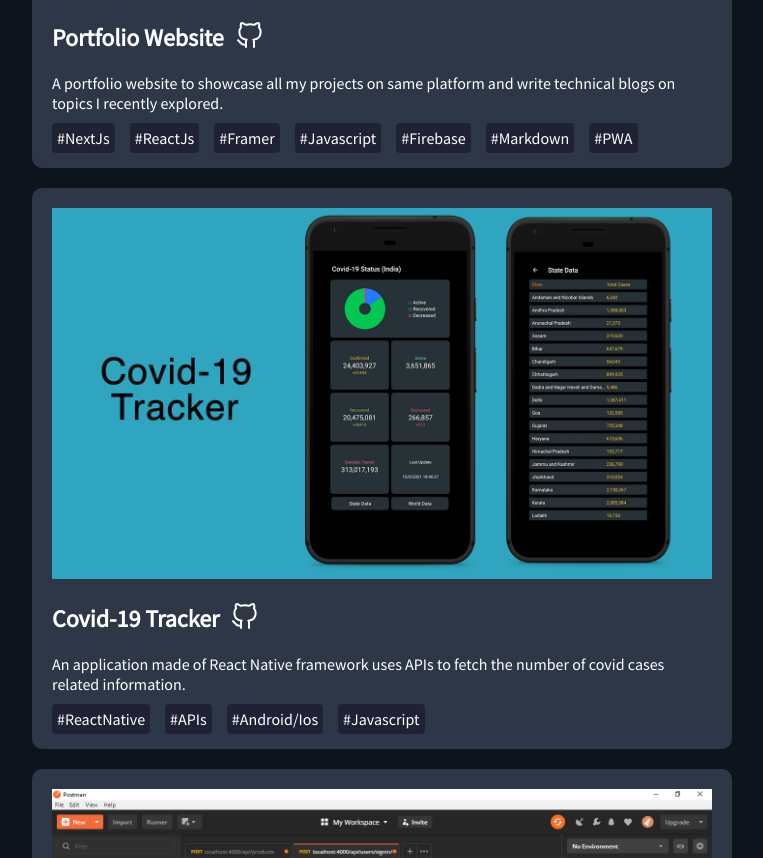
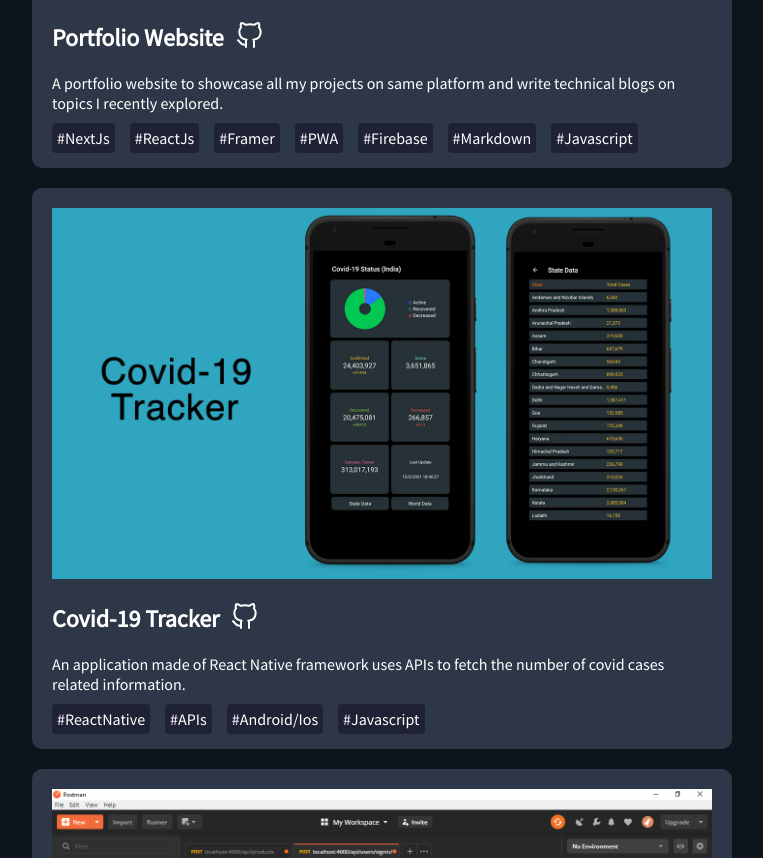
Before and after one commit to Jaybhade/portfolio-website, a Next.js app: page / in a window 1280 px wide. Shown: the part 1340-2198 px from the top of the page, without its empty margins (258-1021 px from the left). Built offline with nearby package versions, Linux system fonts and the light colour scheme.

Commit message:
minor ui changes

```diff
--- a/pages/index.js
+++ b/pages/index.js
@@ -234,7 +234,7 @@ export default function Home() {
             <Tag>#NextJs</Tag>
             <Tag>#ReactJs</Tag>
             <Tag>#Framer</Tag>
-            <Tag>#Javascript</Tag>
+            <Tag>#PWA</Tag>
             <NotDesktop>
               <br />
               <br />
@@ -242,7 +242,7 @@ export default function Home() {
             <Tag>#Firebase</Tag>
 
             <Tag>#Markdown</Tag>
-            <Tag>#PWA</Tag>
+            <Tag>#Javascript</Tag>
           </div>
           <div
             style={{
```
